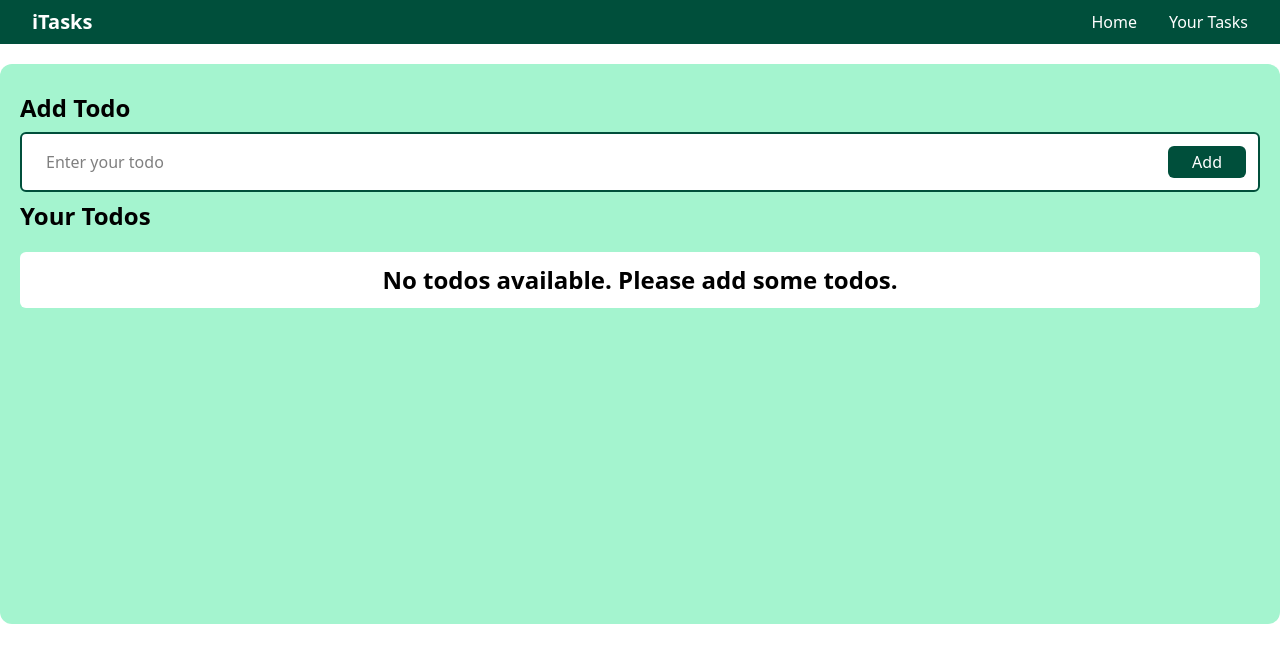
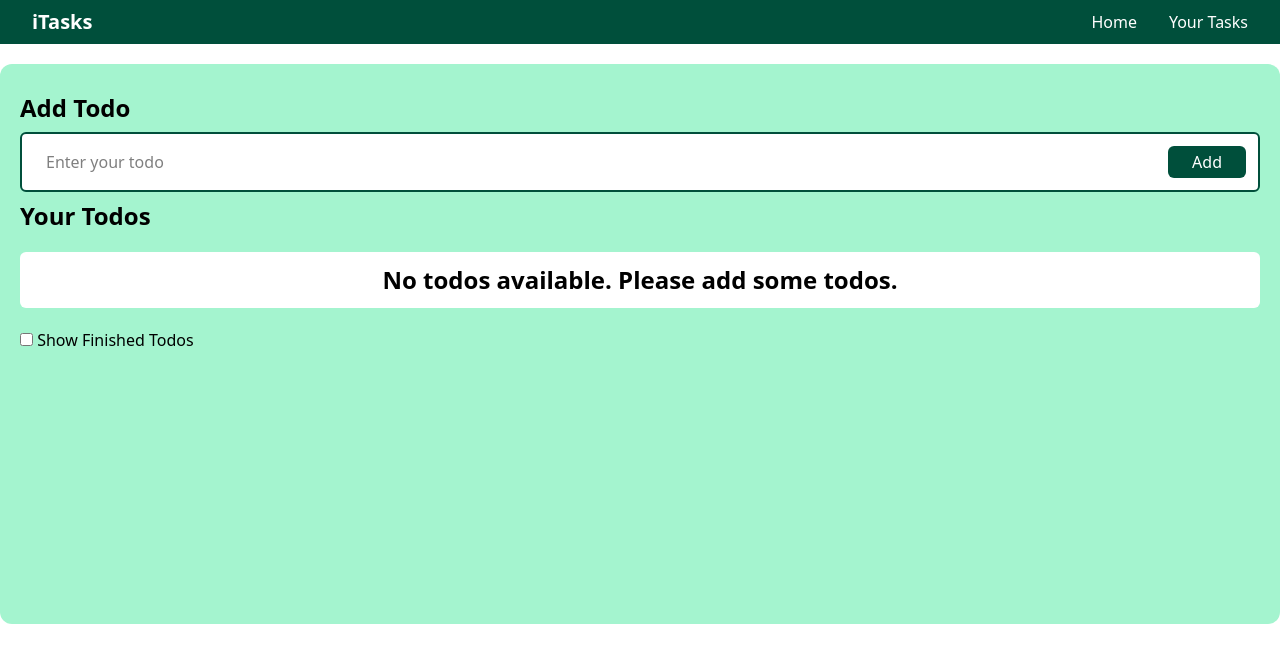
Before and after one commit to Yash-Agrawal-Company/Todo-list-app, a React (Vite) app: page / in a window 1280 px wide. Shown: the top 662 px of the page. Built offline with nearby package versions, Linux system fonts and the light colour scheme.

Commit message:
showFinish functionality done

```diff
--- a/src/App.jsx
+++ b/src/App.jsx
@@ -7,10 +7,11 @@ function App() {
   const [isEditing, setIsEditing] = useState(false);
   const [currentTodo, setCurrentTodo] = useState(null);
   const [todo, setTodo] = useState("");
+  const [showFinished,setShowFinished] = useState(false);
   const [todos, setTodos] = useState(() => {
     const savedTodos = localStorage.getItem("todos");
     return savedTodos ? JSON.parse(savedTodos): [];
-  })
+  });
 
   useEffect(() => {
    localStorage.setItem("todos",JSON.stringify(todos));
@@ -98,7 +99,11 @@ function App() {
               No todos available. Please add some todos.
             </div>
           )}
+          <input type="checkbox" onChange={(e)=>setShowFinished(!showFinished)} checked={showFinished} /> Show Finished Todos
           {todos.map((item) => {
+            if(showFinished && !item.isCompleted){
+              return null;
+            }
             return (
               <div
                 key={item.id}
```
